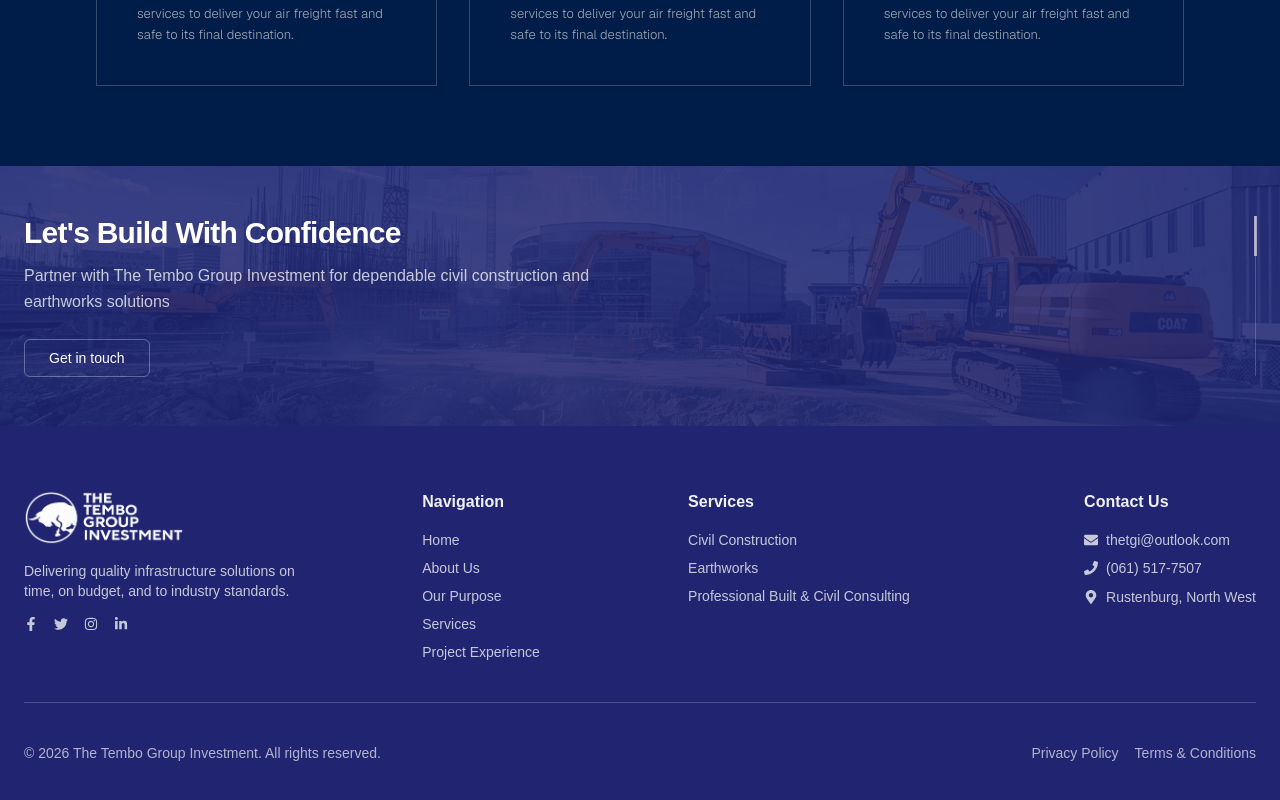
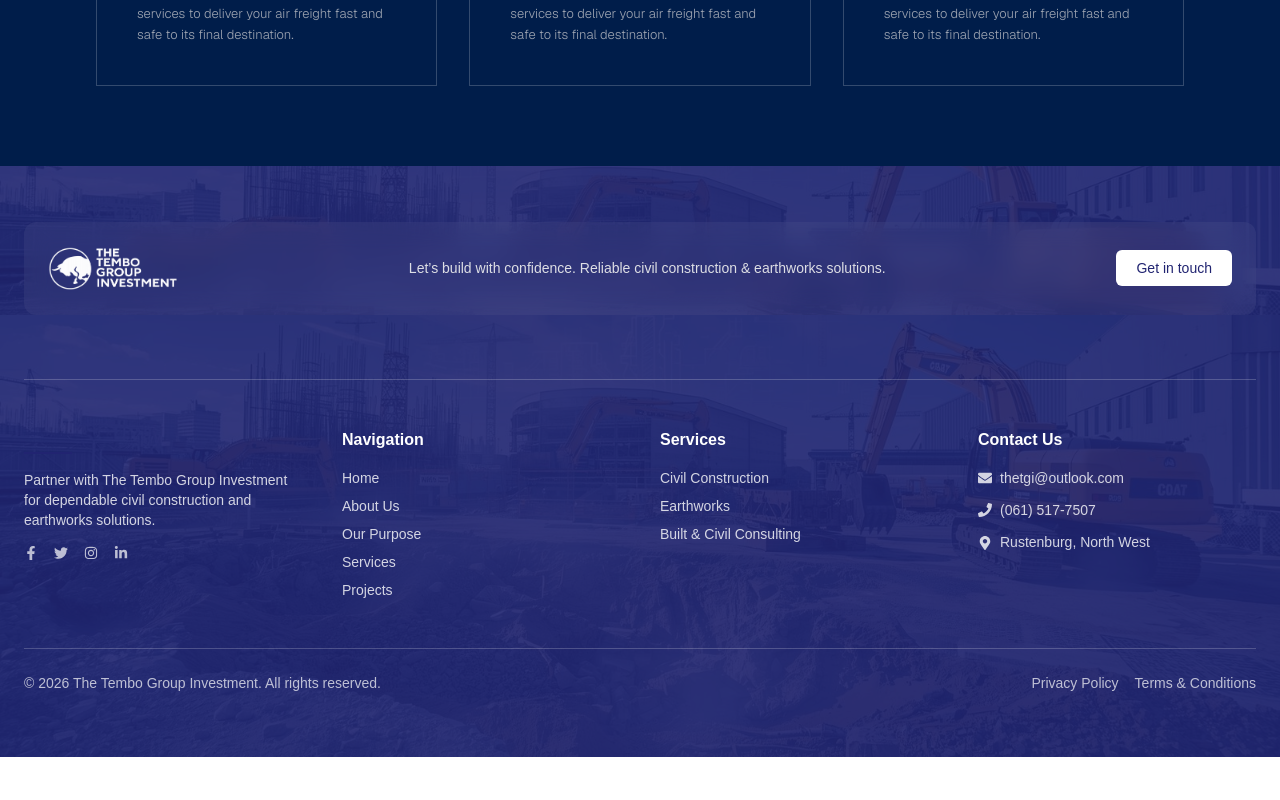
Before and after one commit to InolofatsengMotloba/bluewhite-businesslandingpage, a Next.js app: page / in a window 1280 px wide. Shown: the part 5164-5964 px from the top of the page. After the commit the page ends 5921 px from the top, so only its background shows below. Built offline with nearby package versions, Linux system fonts and the light colour scheme.

Commit message:
Improve the look of the Final CTA section & Footer

```diff
--- a/app/layout.js
+++ b/app/layout.js
@@ -1,7 +1,6 @@
 import { Geist, Geist_Mono } from "next/font/google";
 import "./globals.css";
 import Navbar from "@/components/Navbar";
-import Footer from "@/components/Footer";
 
 const geistSans = Geist({
   variable: "--font-geist-sans",
@@ -27,7 +26,6 @@
       >
         <Navbar />
         <main className="min-h-screen pt-20">{children}</main>
-        <Footer />
       </body>
     </html>
   );
--- a/app/page.js
+++ b/app/page.js
@@ -1,3 +1,5 @@
+import Image from "next/image";
+
 import Hero from "@/components/Hero";
 import About from "@/components/About";
 import Purpose from "@/components/Purpose";
@@ -6,10 +8,10 @@
 import Team from "@/components/Team";
 import WhyChooseUs from "@/components/WhyChooseUs";
 import Action from "@/components/Action";
+import Footer from "@/components/Footer";
 
 export default function Home() {
   return (
-    <div>
     <main>
       <Hero />
       <About />
@@ -18,8 +20,27 @@
       <Projects />
       <Team />
       <WhyChooseUs />
+
+      {/* CTA + Footer shared background */}
+      <section className="relative w-full overflow-hidden">
+        {/* Background image */}
+        <Image
+          src="/BG10.jpg"
+          alt="Footer background"
+          fill
+          priority
+          className="object-cover"
+        />
+
+        {/* Overlay */}
+        <div className="absolute inset-0 bg-[#212471]/90" />
+
+        {/* Content */}
+        <div className="relative z-10">
           <Action />
+          <Footer />
+        </div>
+      </section>
     </main>
-    </div>
   );
 }
--- a/components/Action.js
+++ b/components/Action.js
@@ -3,51 +3,44 @@
 export default function Action() {
   return (
     <section className="relative w-full overflow-hidden">
-      {/* Fixed, shallow height so it reveals fully with footer */}
-      <div className="relative h-55 sm:h-65">
       {/* Background image */}
       <Image
         src="/BG10.jpg"
-          alt="Construction background"
+        alt="Footer background"
         fill
+        priority
         className="object-cover"
-          priority
       />
 
-        {/* Brand overlay */}
-        <div className="absolute inset-0 bg-[#212471]/85" />
+      {/* Dark overlay */}
+      <div className="absolute inset-0 bg-[#212471]/90" />
 
-        {/* Content */}
-        <div className="relative z-10 h-full">
-          <div className="max-w-7xl mx-auto h-full px-6 grid grid-cols-1 md:grid-cols-2 items-center">
-            {/* LEFT: Text content */}
-            <div className="max-w-xl">
-              <h2 className="text-white text-2xl sm:text-3xl font-semibold tracking-tight">
-                Let's Build With Confidence
-              </h2>
+      {/* CTA content */}
+      <div className="relative z-10">
+        <div className="max-w-7xl mx-auto px-6 pt-14">
+          <div className="flex flex-col gap-6 rounded-xl bg-white/5 px-6 py-6 backdrop-blur-md md:flex-row md:items-center md:justify-between">
+            {/* Logo */}
+            <Image
+              src="/LightLogo.png"
+              alt="The Tembo Group logo"
+              width={130}
+              height={40}
+              className="object-contain"
+            />
 
-              <p className="mt-3 text-sm sm:text-base text-[#F1F1F1]/80 leading-relaxed">
-                Partner with The Tembo Group Investment for dependable civil
-                construction and earthworks solutions
+            {/* Text */}
+            <p className="text-sm text-[#F1F1F1]/90 text-center md:text-left">
+              Let’s build with confidence. Reliable civil construction &
+              earthworks solutions.
             </p>
 
-              <div className="mt-6">
+            {/* Action */}
             <a
               href="tel:+27615177507"
-                  className="inline-flex items-center justify-center rounded-md border border-white/30 px-6 py-2 text-sm font-medium text-white hover:bg-white hover:text-[#212471] transition-colors duration-200"
+              className="inline-flex items-center justify-center rounded-md bg-white px-5 py-2 text-sm font-medium text-[#212471] hover:bg-white/90 transition-colors"
             >
               Get in touch
             </a>
-              </div>
-            </div>
-
-            {/* RIGHT: Quiet structural balance */}
-            <div className="hidden md:flex h-full items-center justify-end">
-              <div className="relative h-40 w-px bg-white/20">
-                {/* Subtle accent block */}
-                <span className="absolute top-0 -right-px h-10 w-0.75 bg-white/60" />
-              </div>
-            </div>
           </div>
         </div>
       </div>
--- a/components/Footer.js
+++ b/components/Footer.js
@@ -1,4 +1,3 @@
-import Image from "next/image";
 import Link from "next/link";
 import {
   FaFacebookF,
@@ -12,169 +11,105 @@
 
 export default function Footer() {
   return (
-    <footer className="relative text-white bg-[#212471]">
-      {/* Background Image */}
-      {/* <div className="absolute inset-0 -z-10">
-        <Image
-          src="/BG7.jpg"
-          alt="Footer background"
-          fill
-          className="object-cover"
-          priority
-        />
-        {/* Overlay */}
-        {/* <div className="absolute inset-0 bg-[#212471]/80" />
-      </div> */}
+    <footer className="relative text-white">
+      <div className="max-w-7xl mx-auto px-6 py-16">
+        {/* Divider */}
+        <div className="mb-12 h-px bg-white/20" />
 
-      <div className="max-w-7xl mx-auto px-6 py-16">
-        {/* Mobile: 2 columns (Navigation/Services side-by-side)
-            Desktop: 4 columns with even spacing
-        */}
+        {/* Grid */}
         <div className="grid grid-cols-2 gap-10 md:grid-cols-4">
-          {/* Brand - Spans 2 columns on mobile to stay full width */}
+          {/* About */}
           <div className="col-span-2 md:col-span-1 space-y-4">
-            <Image
-              src="/LightLogo.png"
-              alt="The Tembo Group logo"
-              width={160}
-              height={60}
-              className="object-contain"
-            />
-            <p className="text-sm text-[#F1F1F1]/80 max-w-xs">
-              Delivering quality infrastructure solutions on time, on budget,
-              and to industry standards.
+            <div className="mt-6 w-12 h-0.5 bg-[#212471]"></div>
+
+            <p className="text-sm text-white/80 max-w-xs">
+              Partner with The Tembo Group Investment for dependable civil
+              construction and earthworks solutions.
             </p>
 
             <div className="flex space-x-4">
-              <Link
-                href="https://facebook.com"
-                aria-label="Facebook"
-                className="text-[#F1F1F1]/80  hover:text-blue-600 transition-colors duration-200"
-                target="_blank"
-              >
-                <FaFacebookF size={14} />
+              <Link href="https://facebook.com" target="_blank">
+                <FaFacebookF
+                  size={14}
+                  className="text-white/70 hover:text-blue-600"
+                />
               </Link>
-              <Link
-                href="https://twitter.com"
-                aria-label="Twitter"
-                className="text-[#F1F1F1]/80   hover:text-blue-400 transition-colors duration-200"
-                target="_blank"
-              >
-                <FaTwitter size={14} />
+              <Link href="https://twitter.com" target="_blank">
+                <FaTwitter
+                  size={14}
+                  className="text-white/70 hover:text-blue-400"
+                />
               </Link>
-
-              <Link
-                href="https://instagram.com"
-                aria-label="Instagram"
-                className="text-[#F1F1F1]/80  hover:text-pink-600 transition-colors duration-200"
-                target="_blank"
-              >
-                <FaInstagram size={14} />
+              <Link href="https://instagram.com" target="_blank">
+                <FaInstagram
+                  size={14}
+                  className="text-white/70 hover:text-pink-600"
+                />
               </Link>
-
-              <Link
-                href="https://linkedin.com"
-                aria-label="LinkedIn"
-                className="text-[#F1F1F1]/80 hover:text-[#0A66C2] transition-colors duration-200"
-                target="_blank"
-              >
-                <FaLinkedinIn size={14} />
+              <Link href="https://linkedin.com" target="_blank">
+                <FaLinkedinIn
+                  size={14}
+                  className="text-white/70 hover:text-[#0A66C2]"
+                />
               </Link>
             </div>
           </div>
 
-          {/* Navigation - Pushed right on desktop */}
-          <div className="md:justify-self-center">
-            <h4 className="mb-4 font-semibold text-[#F1F1F1]">Navigation</h4>
-            <ul className="space-y-2 text-sm text-[#F1F1F1]/80">
-              <li>
-                <button className="hover:text-white">Home</button>
-              </li>
-              <li>
-                <button className="hover:text-white">About Us</button>
-              </li>
-              <li>
-                <button className="hover:text-white">Our Purpose</button>
-              </li>
-              <li>
-                <button className="hover:text-white">Services</button>
-              </li>
-              <li>
-                <button className="hover:text-white">Project Experience</button>
-              </li>
+          {/* Navigation */}
+          <div>
+            <h4 className="mb-4 font-semibold">Navigation</h4>
+            <ul className="space-y-2 text-sm text-white/80">
+              <li className="hover:text-white cursor-pointer">Home</li>
+              <li className="hover:text-white cursor-pointer">About Us</li>
+              <li className="hover:text-white cursor-pointer">Our Purpose</li>
+              <li className="hover:text-white cursor-pointer">Services</li>
+              <li className="hover:text-white cursor-pointer">Projects</li>
             </ul>
           </div>
 
-          {/* Services - Next to Navigation on mobile */}
-          <div className="md:justify-self-center">
-            <h4 className="mb-4 font-semibold text-[#F1F1F1]">Services</h4>
-            <ul className="space-y-2 text-sm text-[#F1F1F1]/80">
+          {/* Services */}
+          <div>
+            <h4 className="mb-4 font-semibold">Services</h4>
+            <ul className="space-y-2 text-sm text-white/80">
               <li>Civil Construction</li>
               <li>Earthworks</li>
-              <li>Professional Built & Civil Consulting </li>
+              <li>Built & Civil Consulting</li>
             </ul>
           </div>
 
-          {/* Work Hours - Pushed to the far right on desktop */}
-          <div className="col-span-2 md:col-span-1 md:justify-self-end">
-            <h4 className="mb-4 font-semibold text-[#F1F1F1]">Contact Us</h4>
-            <ul className="space-y-2">
-              {/* Email */}
-              <li className="flex flex-nowrap items-center gap-2 overflow-visible">
-                <FaEnvelope className="text-[#F1F1F1]/80 shrink-0" size={14} />
-                <a
-                  href="mailto:thetgi@outlook.com"
-                  className="text-[#F1F1F1]/80 text-sm hover:text-white transition-colors duration-200 whitespace-nowrap overflow-visible"
-                >
-                  thetgi@outlook.com
-                </a>
+          {/* Contact */}
+          <div>
+            <h4 className="mb-4 font-semibold">Contact Us</h4>
+            <ul className="space-y-3 text-sm text-white/80">
+              <li className="flex items-center gap-2">
+                <FaEnvelope size={14} />
+                thetgi@outlook.com
               </li>
-
-              {/* Phone */}
-              <li className="flex flex-nowrap items-center gap-2">
-                <FaPhone className="text-[#F1F1F1]/80 shrink-0" size={14} />
-                <a
-                  href="tel:+27615177507"
-                  className="text-[#F1F1F1]/80 text-sm hover:text-white transition-colors duration-200 whitespace-nowrap"
-                >
-                  (061) 517-7507
-                </a>
+              <li className="flex items-center gap-2">
+                <FaPhone size={14} />
+                (061) 517-7507
               </li>
-
-              {/* Address */}
-              <li>
-                <a
-                  href="https://share.google/xOzm5kief4vKT9vXc"
-                  target="_blank"
-                  rel="noopener noreferrer"
-                  className="flex items-start gap-2 overflow-visible"
-                >
-                  <FaMapMarkerAlt
-                    className="text-[#F1F1F1]/80 mt-1 shrink-0"
-                    size={14}
-                  />
-                  <address className="not-italic text-[#F1F1F1]/80 text-sm hover:text-white transition-colors duration-200 leading-relaxed whitespace-nowrap sm:whitespace-pre-line">
-                    Rustenburg, North West
-                  </address>
-                </a>
+              <li className="flex items-start gap-2">
+                <FaMapMarkerAlt size={14} className="mt-1" />
+                Rustenburg, North West
               </li>
             </ul>
           </div>
         </div>
 
-        {/* Divider */}
-        <div className="my-10 h-px w-full bg-white/20" />
-
         {/* Bottom */}
-        <div className="flex flex-col items-center justify-between gap-4 text-sm text-[#F1F1F1]/70 md:flex-row">
+        <div className="mt-12 flex flex-col gap-4 border-t border-white/20 pt-6 text-sm text-white/70 md:flex-row md:justify-between">
           <p>
             © {new Date().getFullYear()} The Tembo Group Investment. All rights
             reserved.
           </p>
-
           <div className="flex gap-4">
-            <button className="hover:text-white">Privacy Policy</button>
-            <button className="hover:text-white">Terms & Conditions</button>
+            <span className="hover:text-white cursor-pointer">
+              Privacy Policy
+            </span>
+            <span className="hover:text-white cursor-pointer">
+              Terms & Conditions
+            </span>
           </div>
         </div>
       </div>
```
Lines whose indentation alone changed are shown as unchanged.
